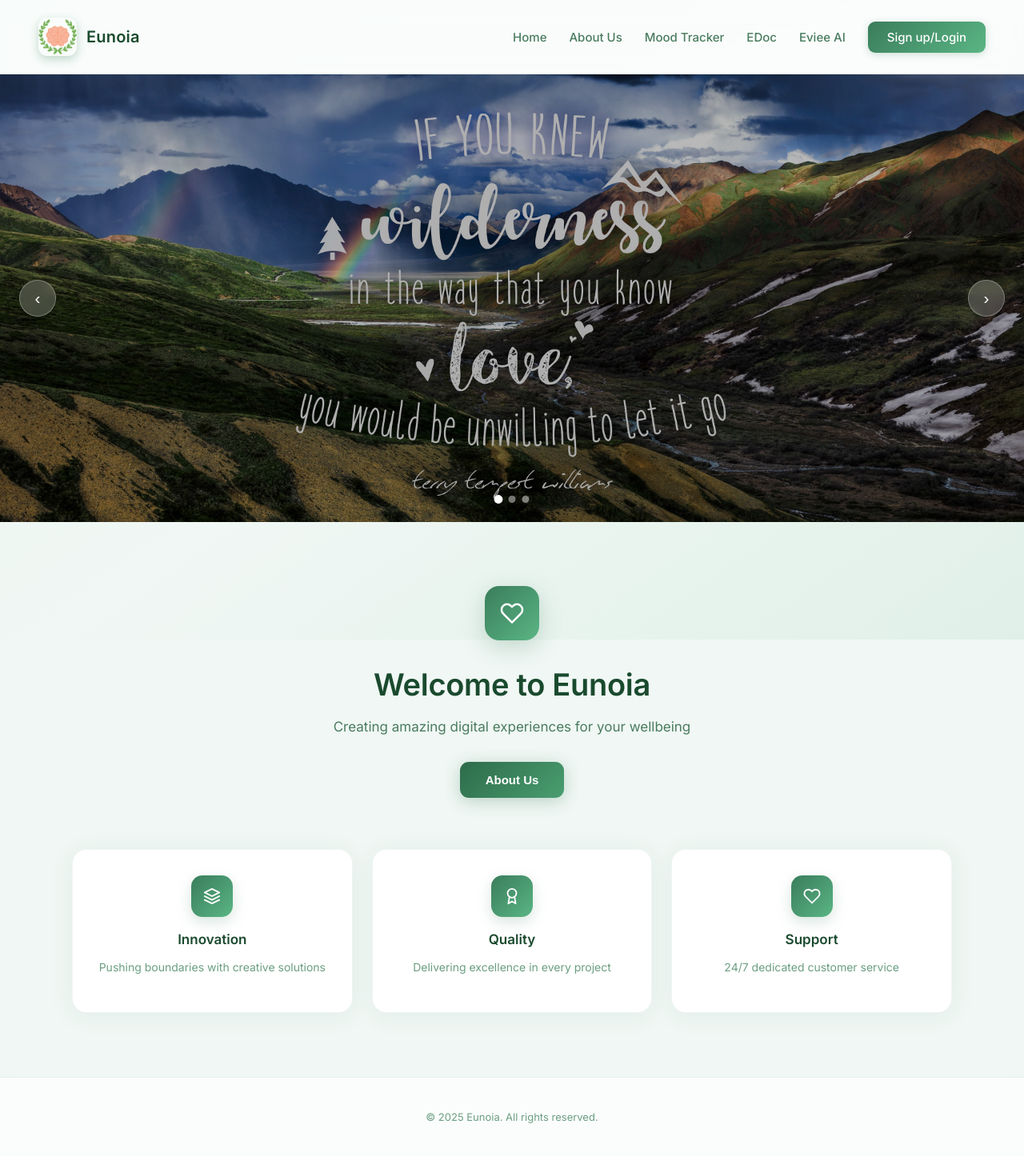
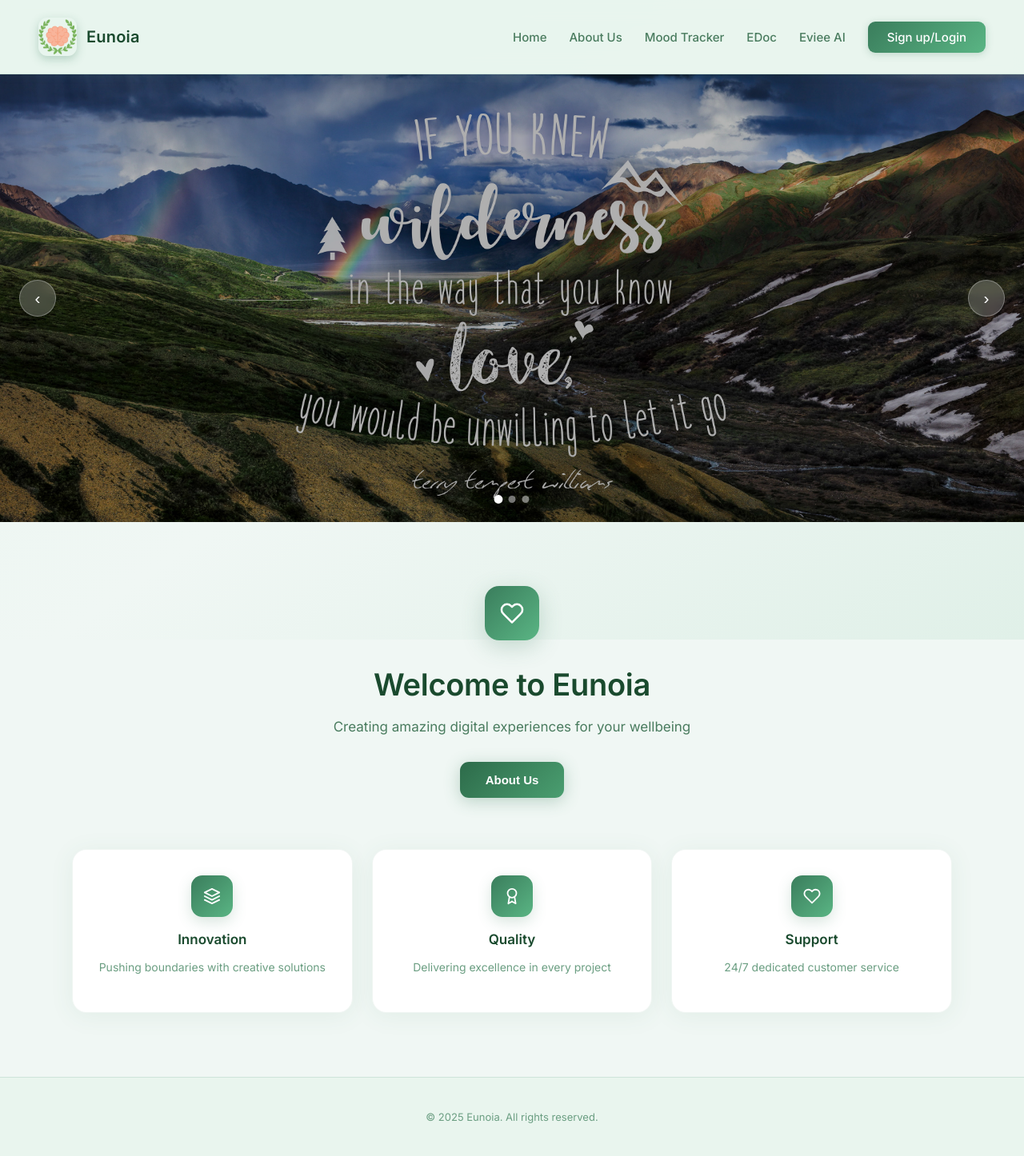
Before and after one commit to vikas9391/Eunoia, a Django app: page /Home/ in a window 1280 px wide. Shown: the whole page at 80% size. Run offline with Django 5.2, Linux system fonts and the light colour scheme.

Commit message:
deploying

```diff
--- a/templates/Home.html
+++ b/templates/Home.html
@@ -120,7 +120,7 @@
 <div style="position:fixed;inset:0;background:linear-gradient(145deg,#e8f5ee 0%,#f0f7f4 50%,#e0f0e8 100%);z-index:-1;"></div>
 
 <header>
-  <nav style="position:relative;z-index:10;display:flex;align-items:center;justify-content:space-between;padding:22px 48px;background:rgba(255,255,255,0.7);backdrop-filter:blur(12px);border-bottom:1px solid rgba(58,125,92,0.1);">
+  <nav style="position:relative;z-index:10;display:flex;align-items:center;justify-content:space-between;padding:22px 48px;background:rgba(232,245,238,0.95);backdrop-filter:blur(12px);border-bottom:1px solid rgba(58,125,92,0.15);box-shadow:0 2px 12px rgba(58,125,92,0.08);">
     <div style="display:flex;align-items:center;gap:12px;">
       <a href="{% url 'index' %}" style="text-decoration:none;display:flex;align-items:center;gap:12px;">
         <img src="{% static 'images/Eunoia_Logo (1).png' %}" alt="Eunoia" width="48" height="48" style="border-radius:11px;box-shadow:0 4px 12px rgba(58,125,92,0.3);"/>
@@ -208,8 +208,8 @@
   </section>
 </main>
 
-<footer style="position:relative;z-index:10;text-align:center;padding:28px 20px;background:rgba(255,255,255,0.7);backdrop-filter:blur(12px);border-top:1px solid rgba(58,125,92,0.1);">
-  <p style="font-size:13px;color:#6b9e82;">&copy; 2025 Eunoia. All rights reserved.</p>
+<footer style="position:relative;z-index:10;text-align:center;padding:28px 20px;background:rgba(232,245,238,0.95);backdrop-filter:blur(12px);border-top:1px solid rgba(58,125,92,0.15);">
+    <p style="font-size:13px;color:#6b9e82;">&copy; 2025 Eunoia. All rights reserved.</p>
 </footer>
 
 </div>
```
Also changed, not shown: 1 other file.
